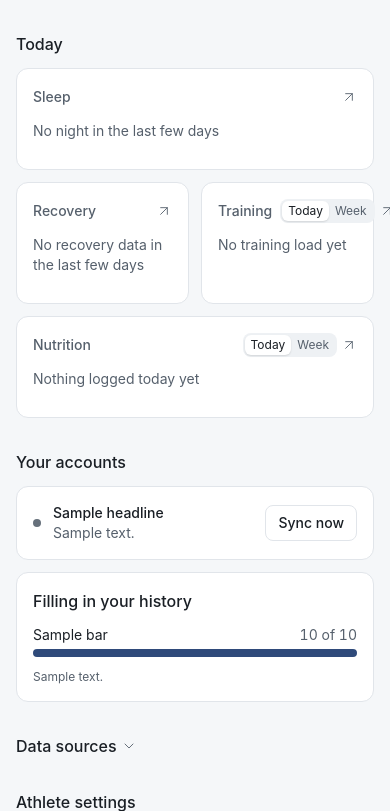
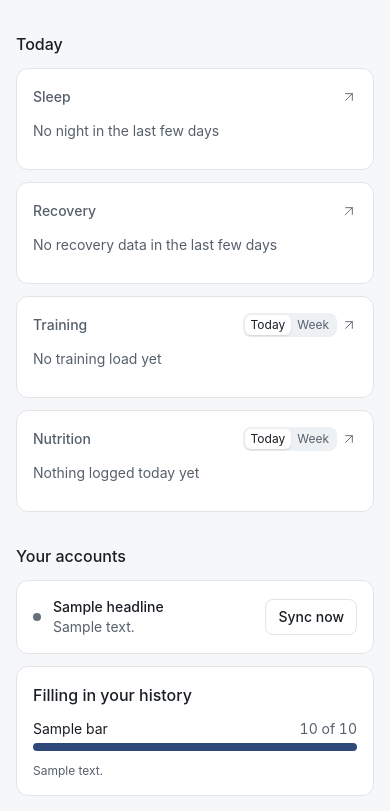
Before and after one commit to mkuf/TrainingPulse, a FastAPI app: template app/templates/index.html in a window 390 px wide; the page is wider, and only the part inside the window is pictured. Shown: the part 112-923 px from the top of that part. Run offline with FastAPI, Linux system fonts and the light colour scheme; the template is opened without the code that fills it: most values are stand-ins (such as "Sample title", 1, 10 or a date in 2020); parts of the project's set-up code (start-up, migrations or seed data) failed here and were passed over.

Commit message:
status: one Today tile per line on phones
Two tiles side by side are too narrow for the Training tile's header with
its Today/Week toggle, so its content overflowed the tile.

```diff
--- a/app/static/css/app.css
+++ b/app/static/css/app.css
@@ -384,7 +384,7 @@ code {
 }
 
 @media (max-width: 1000px) {
-    /* Sleep and nutrition across, recovery and form side by side. */
+    /* Sleep and nutrition across, recovery and training side by side. */
     .today-grid { grid-template-columns: repeat(2, minmax(0, 1fr)); }
     .tile:first-child, .tile:last-child { grid-column: 1 / -1; }
 }
@@ -672,8 +672,9 @@ code {
     .page-header .split-button { width: 100%; }
     .page-header .split-main { flex: 1; }
     .menu { left: 0; }
-    /* Recovery and form share a line here, too narrow for two columns of facts. */
-    .tile-facts:not(.tile-facts-3, .tile-facts-4) { grid-template-columns: minmax(0, 1fr); }
+    /* One tile per line: two narrow tiles would be under the 13rem that a
+       header with a Today/Week toggle needs. */
+    .today-grid { grid-template-columns: minmax(0, 1fr); }
     .kind-name { width: 100%; }
     .section { margin-top: 2rem; }
 }
```
Also changed, not shown: CHANGELOG.md.
